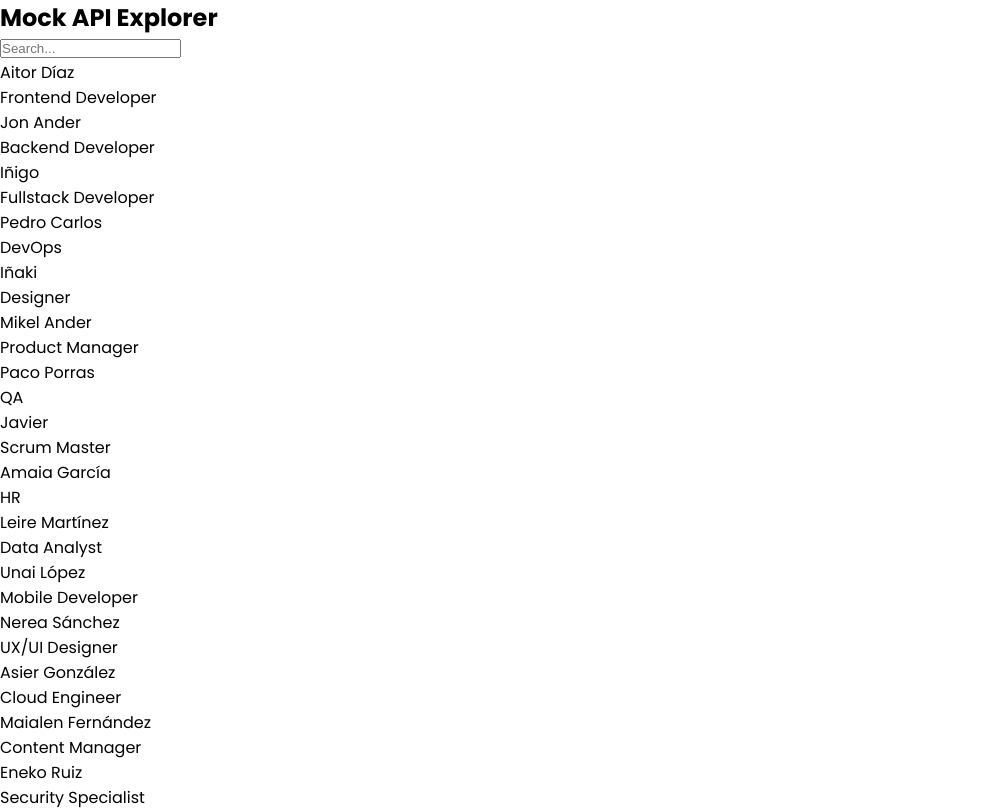
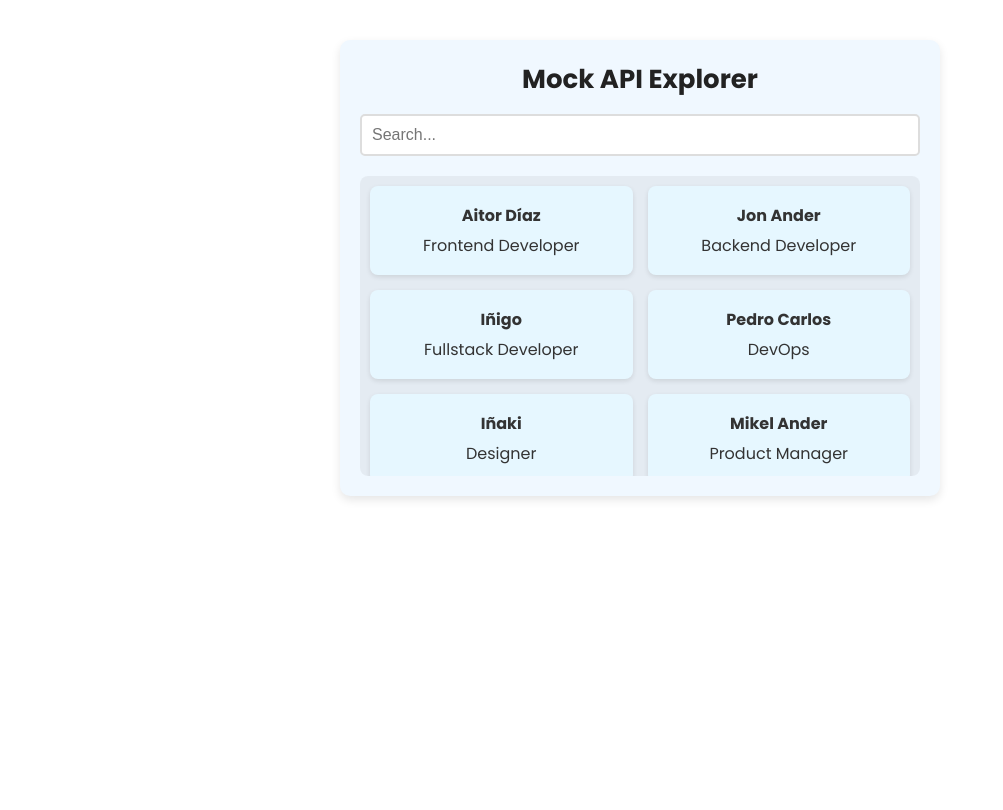
Before and after one commit to Espadv69/useState-Advanced, a React (Vite) app in the folder MockAPIExplorer/: page / in a window 1280 px wide. Shown: the top 810 px of the page, without its empty margins (0-1003 px from the left). Built offline with nearby package versions, Linux system fonts and the light colour scheme; the HTML template or start-up script is replaced by a standard one.

Commit message:
Add styling and animations for Explorer component in CSS

```diff
--- a/MockAPIExplorer/src/components/Explorer/Explorer.css
+++ b/MockAPIExplorer/src/components/Explorer/Explorer.css
@@ -0,0 +1,140 @@
+@keyframes fadeInUp {
+  from {
+    opacity: 0;
+    transform: translateY(20px);
+  }
+
+  to {
+    opacity: 1;
+    transform: translateY(0);
+  }
+}
+
+@keyframes fadeInLeft {
+  from {
+    opacity: 0;
+    transform: translateX(-80px);
+  }
+
+  to {
+    opacity: 1;
+    transform: translateX(0);
+  }
+}
+
+.explorer {
+  max-width: 600px;
+  margin: 40px auto;
+  padding: 20px;
+  border-radius: 10px;
+  box-shadow: 0px 4px 10px rgba(0, 0, 0, 0.1);
+  text-align: center;
+  transition: background 0.3s, color 0.3s;
+
+  animation: fadeInLeft 0.4s ease-in-out;
+}
+
+@media (prefers-color-scheme: light) {
+  .explorer {
+    background: #f0f8ff;
+    color: #222;
+  }
+
+  .explorer input {
+    background: #fff;
+    color: #222;
+    border: 2px solid #ddd;
+  }
+
+  .explorer li {
+    background: #e6f7ff;
+    color: #333;
+  }
+}
+
+@media (prefers-color-scheme: dark) {
+  .explorer {
+    background: #1e1e1e;
+    color: #f5f5f5;
+  }
+
+  .explorer input {
+    background: #333;
+    color: #f5f5f5;
+    border: 2px solid #555;
+  }
+
+  .explorer li {
+    background: #333;
+    color: #ddd;
+  }
+}
+
+.explorer h1 {
+  font-size: 26px;
+  margin-bottom: 15px;
+  animation: fadeInUp 0.2s ease-in-out;
+}
+
+.explorer input {
+  width: 100%;
+  padding: 10px;
+  font-size: 16px;
+  border-radius: 5px;
+  outline: none;
+  transition: border-color 0.3s;
+}
+
+.explorer input:focus {
+  border-color: #007bff;
+}
+
+.explorer ul {
+  display: grid;
+  grid-template-columns: repeat(auto-fill, minmax(250px, 1fr));
+  gap: 15px;
+  padding: 10px;
+  margin-top: 20px;
+  list-style: none;
+  max-height: 300px;
+  overflow-y: auto;
+  border-radius: 8px;
+  background: rgba(0, 0, 0, 0.05);
+  scrollbar-width: thin;
+  scrollbar-color: #585858 #262626;
+}
+
+.explorer ul::-webkit-scrollbar {
+  width: 8px;
+}
+
+.explorer ul::-webkit-scrollbar-track {
+  background: #2b2b2b;
+  border-radius: 10px;
+}
+
+.explorer ul::-webkit-scrollbar-thumb {
+  background: #595959;
+  border-radius: 10px;
+}
+
+.explorer li {
+  padding: 12px;
+  border-radius: 8px;
+  box-shadow: 0px 2px 5px rgba(0, 0, 0, 0.1);
+  transition: transform 0.3s ease-in-out, background 0.3s;
+  animation: fadeInUp 0.2s ease-in-out both;
+}
+
+.explorer li:hover {
+  transform: scale(1.05);
+}
+
+.explorer li p {
+  margin: 5px 0;
+  font-size: 16px;
+}
+
+.explorer li p:first-child {
+  font-weight: bold;
+}
```
